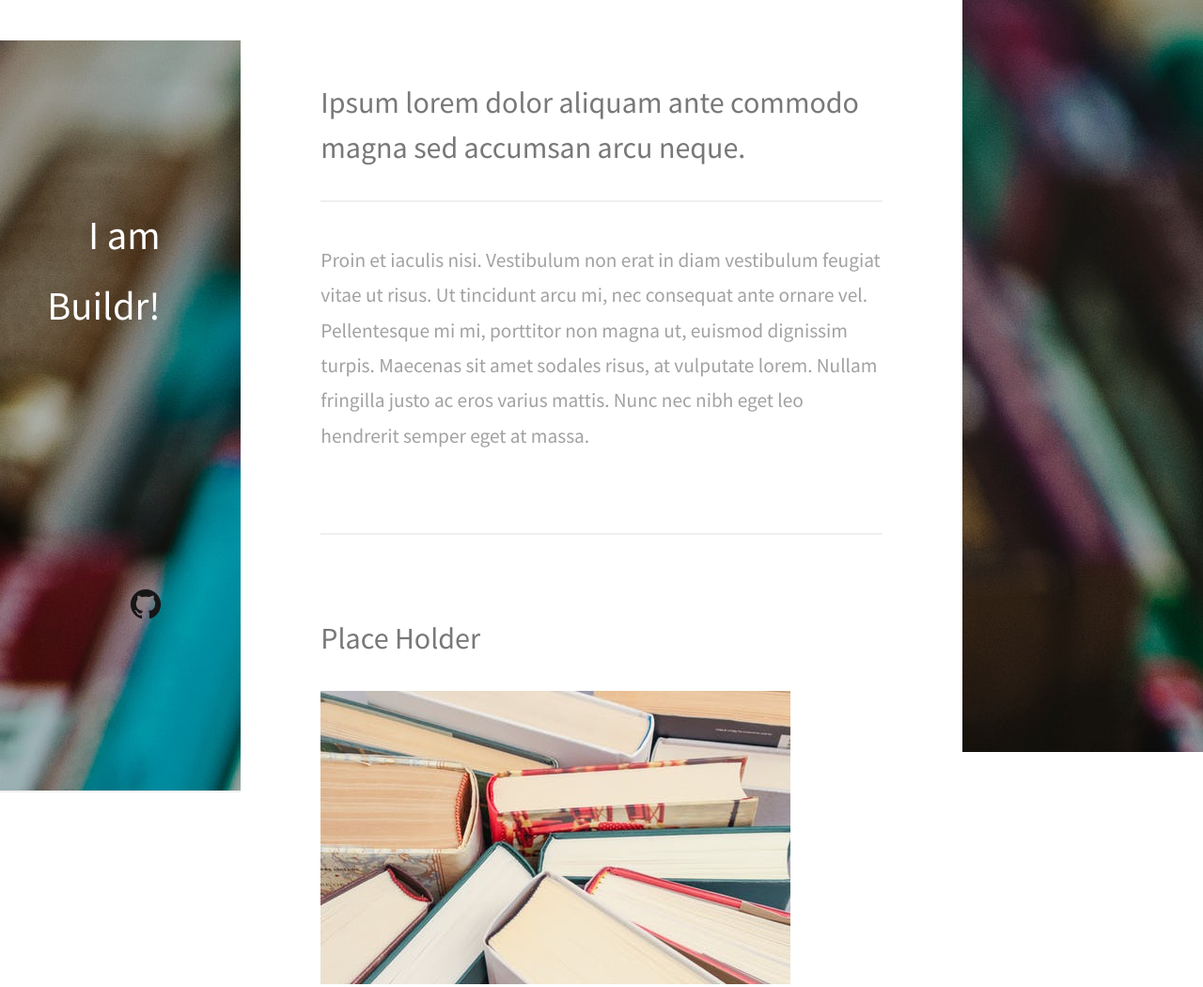
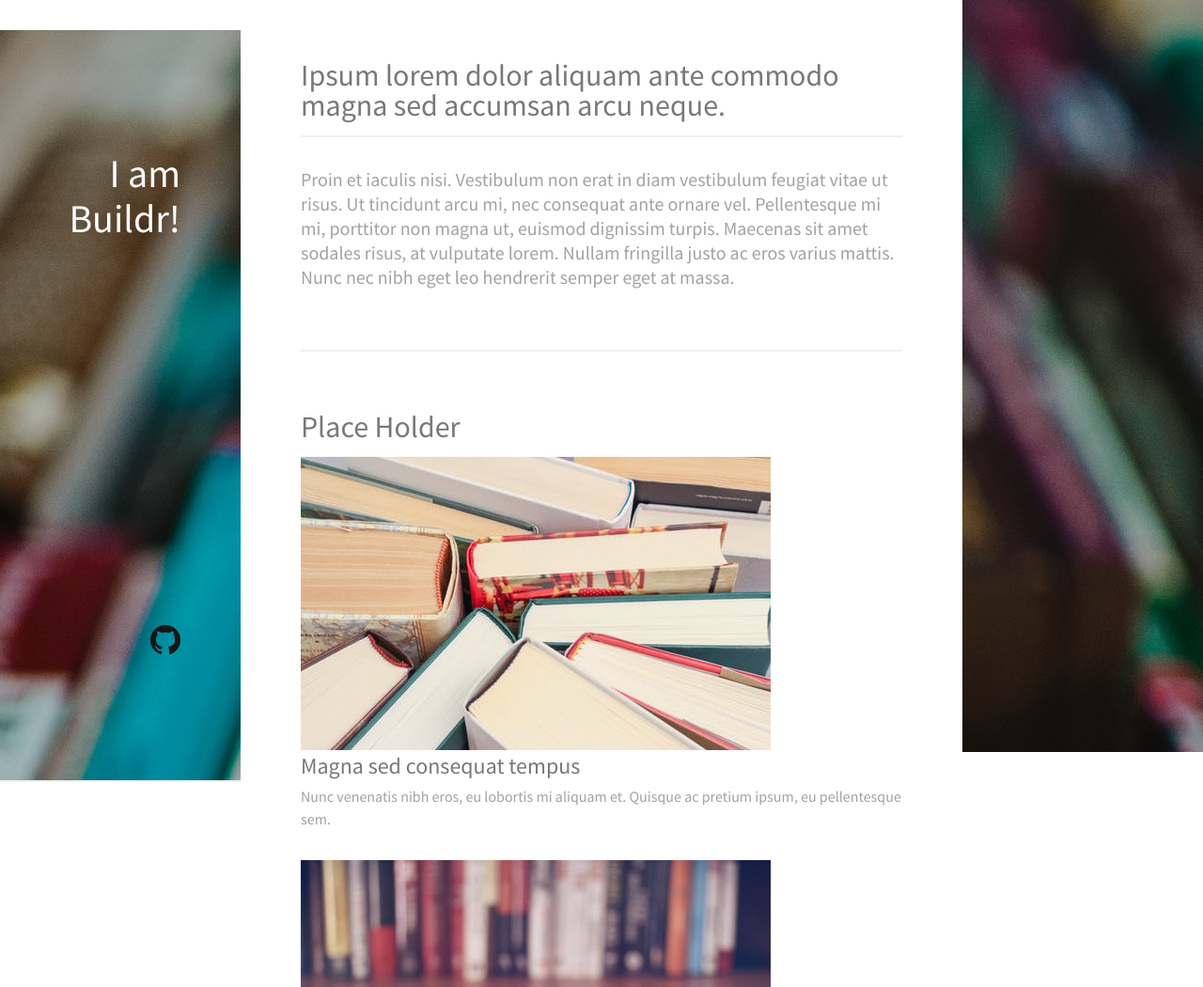
Before and after one commit to lambda-buildweek-bookr/BWBuildr, a plain HTML site: page index.html in a window 1280 px wide. Shown: the top 1050 px of the page at 94% size. Drawn offline with Linux system fonts and the light colour scheme.

Commit message:
touch up three

```diff
--- a/css/main.css
+++ b/css/main.css
@@ -1,45 +1,50 @@
 @import url("font-awesome.min.css");
 @import url("https://fonts.googleapis.com/css?family=Source+Sans+Pro:400,400italic");
 
-html, body, div, span, applet, object,
-iframe, h1, h2, h3, h4, h5, h6, p, blockquote,
-pre, a, abbr, acronym, address, big, cite,
-code, del, dfn, em, img, ins, kbd, q, s, samp,
-small, strike, strong, sub, sup, tt, var, b,
-u, i, center, dl, dt, dd, ol, ul, li, fieldset,
-form, label, legend, table, caption, tbody,
-tfoot, thead, tr, th, td, article, aside,
-canvas, details, embed, figure, figcaption,
-footer, header, hgroup, menu, nav, output, ruby,
-section, summary, time, mark, audio, video {
+/* http://meyerweb.com/eric/tools/css/reset/
+   v2.0 | 20110126
+   License: none (public domain)
+*/
+
+html, body, div, span, applet, object, iframe,
+h1, h2, h3, h4, h5, h6, p, blockquote, pre,
+a, abbr, acronym, address, big, cite, code,
+del, dfn, em, img, ins, kbd, q, s, samp,
+small, strike, strong, sub, sup, tt, var,
+b, u, i, center,
+dl, dt, dd, ol, ul, li,
+fieldset, form, label, legend,
+table, caption, tbody, tfoot, thead, tr, th, td,
+article, aside, canvas, details, embed,
+figure, figcaption, footer, header, hgroup,
+menu, nav, output, ruby, section, summary,
+time, mark, audio, video {
 	margin: 0;
 	padding: 0;
 	border: 0;
 	font-size: 100%;
 	font: inherit;
-	vertical-align: baseline;}
-
+	vertical-align: baseline;
+}
+/* HTML5 display-role reset for older browsers */
 article, aside, details, figcaption, figure,
 footer, header, hgroup, menu, nav, section {
-	display: block;}
-
+	display: block;
+}
 body {
 	line-height: 1;
 }
-
 ol, ul {
 	list-style: none;
 }
-
 blockquote, q {
 	quotes: none;
 }
-
-	blockquote:before, blockquote:after, q:before, q:after {
+blockquote:before, blockquote:after,
+q:before, q:after {
 	content: '';
 	content: none;
 }
-
 table {
 	border-collapse: collapse;
 	border-spacing: 0;
@@ -75,21 +80,9 @@ input, select, textarea {
 	body, input, select, textarea {
 		color: #a2a2a2;
 		font-family: "Source Sans Pro", Helvetica, sans-serif;
-		font-size: 16pt;
+		font-size: 24px;
 		font-weight: 400;
-		line-height: 1.75em;
-	}
-
-	a {
-		transition: color 0.2s ease-in-out;
-		color: #49bf9d;
-		text-decoration: none;
-	}
-
-		a:hover {
-			border-bottom-color: transparent;
-			color: #49bf9d;
-			text-decoration: none;
+		line-height: 26px;
 	}
 
 	strong, b {
@@ -97,44 +90,40 @@ input, select, textarea {
 		font-weight: 400;
 	}
 
-	em, i {
-		font-style: italic;
-	}
-
 	p {
-		margin: 0 0 2em 0;
+		margin: 0 0 32px 0;
 	}
 
 	h1, h2, h3, h4, h5, h6 {
 		color: #787878;
 		font-weight: 400;
-		line-height: 1em;
-		margin: 0 0 1em 0;
+		line-height: 16px;
+		margin: 0 0 16px 0;
 	}
 
 	h1 {
-		font-size: 2em;
-		line-height: 1.5em;
+		font-size: 32px;
+		line-height: 24px;
 	}
 
 	h2 {
-		font-size: 1.5em;
-		line-height: 1.5em;
+		font-size: 32px;
+		line-height: 32px;
 	}
 
 	h3 {
-		font-size: 1.25em;
-		line-height: 1.5em;
+		font-size: 20px;
+		line-height: 24px;
 	}
 
 	header {
 		border: 0;
 		border-bottom: solid 2px #efefef;
-		margin: 2em 0;
+		margin: 32px 0;
 	}
 
 		header .head {
-			margin: 3em 0;
+			margin: 48px 0;
 		}
 
 /*Content*/
@@ -142,34 +131,7 @@ input, select, textarea {
 header p {
 	color: #b2b2b2;
 	position: relative;
-	margin: 0 0 1.5em 0;
-}
-header h2 + p {
-	font-size: 1.25em;
-	margin-top: -1em;
-	line-height: 1.5em;
-}
-
-
-/* Icons */
-
-ul.icons {
-    cursor: default;
-    list-style: none;
-    padding-left: 0;
-}
-
-    ul.icons li {
-        display: inline-block;
-        padding: 0 1em 0 0;
-    }
-
-        ul.icons li:last-child {
-            padding-right: 0;
-        }
-
-        ul.icons li .icon:before {
-            font-size: 1.5em;
+	margin: 0 0 24px 0;
 }
 
 /* Place Holder */
@@ -182,21 +144,21 @@ ul.icons {
 }
 
 .work-item {
-    margin: 0 0 2em 0;
+    margin: 0 0 32px 0;
 }
 
-    .work-item .image {
-        margin: 0 0 1.5em 0;
+    .work-item .img {
+        margin: 0 0 32px 0;
     }
 
     .work-item h3 {
-        font-size: 1em;
-        margin: 0 0 0.5em 0;
+        font-size: 24px;
+        margin: 0 0 8px 0;
     }
 
     .work-item p {
-        font-size: 0.8em;
-        line-height: 1.5em;
+        font-size: 16px;
+        line-height: 24px;
         margin: 0;
     }
 
@@ -214,7 +176,7 @@ ul.icons {
     background-size: auto;
     height: 100%;
     left: 0;
-    padding: 8em 4em;
+    padding: 128px 64px;
     position: fixed;
     text-align: right;
     top: 0;
@@ -227,20 +189,9 @@ ul.icons {
 
     #header h1 {
         color: rgba(255, 255, 255, 0.5);
-        font-size: 2em;
-        line-height: 1.75em;
+        font-size: 42px;
+        line-height: 48px;
         margin: 0;
-    }
-
-/* icons? */
-
-.icons {
-    margin: 1em 0 0 0;
-}
-
-    .icons a {
-        color: rgba(255, 255, 255, 0.4);
-        text-decoration: none;
     }
 
 /* Main */
@@ -248,21 +199,22 @@ ul.icons {
 #main {
     margin-left: 20%;
     margin-right: 20%;
-    max-width: 54em;
-    padding: 2em 4em 4em 4em;
+    max-width: 100%;
+    padding: 32px 64px 64px 64px;
     width: calc(100% - 40%);
 }
 
     #main section {
         border-top: solid 2px #efefef;
-        margin: 4em 0 0 0;
-        padding: 4em 0 0 0;
+        margin: 64px 0 0 0;
+        padding: 64px 0 0 0;
     }
 
-        #main section:first-child {
+    #main #one {
         border-top: 0;
         margin-top: 0;
         padding-top: 0;
+        font-size: 20px;
     }
 
 #right-side {
```
Lines whose indentation alone changed are shown as unchanged.
